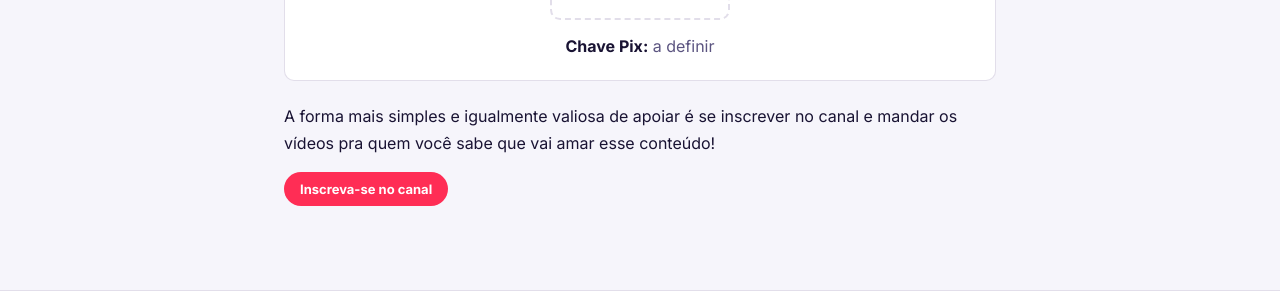
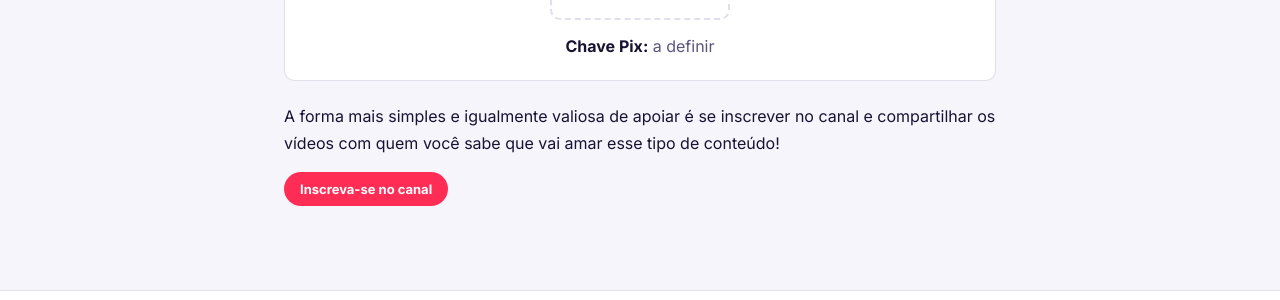
Before and after one commit to decimaarte/decimaarte, a Jekyll site: the page built from apoie.html, in a window 1280 px wide and 1105 px high. Shown: the part 491-791 px from the top of the window. Built offline with Jekyll 4.4.1, drawn with Linux system fonts in a browser that asks for light colours.

Commit message:
Update Página “apoie”

```diff
--- a/apoie.html
+++ b/apoie.html
@@ -15,6 +15,6 @@ permalink: /apoie/
   </div>
 </div>
 
-<p>A forma mais simples e igualmente valiosa de apoiar é se inscrever no canal e mandar os vídeos pra quem você sabe que vai amar esse conteúdo!</p>
+<p>A forma mais simples e igualmente valiosa de apoiar é se inscrever no canal e compartilhar os vídeos com quem você sabe que vai amar esse tipo de conteúdo!</p>
 
 <a href="{{ site.youtube_url }}" target="_blank" rel="noopener" class="btn-sub">Inscreva-se no canal</a>
```
